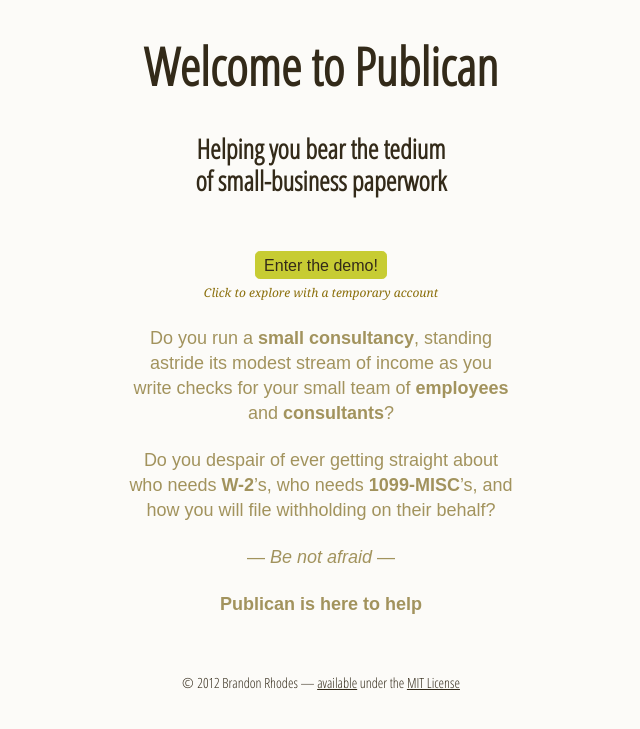
After one commit to brandon-rhodes/publicanus, a Django app: page /accounts/login/ in a window 1280 px wide. The commit adds this page. Shown: the top 729 px of the page, without its empty margins (319-959 px from the left). Run offline with Django 3.2, Linux system fonts and the light colour scheme.

Commit message:
Added a welcome page in place of the login page

```diff
--- a/publican/frontend/static/styles/screen.css
+++ b/publican/frontend/static/styles/screen.css
@@ -573,10 +573,10 @@ a.button:hover {
 hgroup {
   margin-bottom: 3em;
   font-family: "Open Sans Condensed", Arial, sans-serif;
-  line-height: 1;
+  line-height: 1.2;
 }
 hgroup h1 {
-  font-size: 3em;
+  font-size: 2.9em;
 }
 
 /* Universal styles all have hyphens in their name. */
--- /dev/null
+++ b/publican/frontend/templates/publican/login.html
@@ -0,0 +1,38 @@
+{% extends "publican/_design.html" %}
+
+{% block title %}Welcome to Publican{% endblock %}
+
+{% block body %}
+<hgroup>
+  <h1>Welcome to Publican</h1>
+  <h2>Helping you bear the tedium<br>of small-business paperwork</h2>
+</hgroup>
+
+<p>
+  <a class="button" href="/create_demo_account/?next={{ url }}"
+     >Enter the demo!</a>
+  <br>
+  <span class="action-nudge">
+    Click to explore with a temporary account
+  </span>
+</p>
+
+<p>
+  Do you run a <b>small consultancy</b>,
+  standing astride its modest stream of income
+  as you write checks for your small team
+  of <b>employees</b> and <b>consultants</b>?
+</p>
+<p>
+  Do you despair of ever getting straight
+  about who needs <b>W-2</b>’s, who needs <b>1099-MISC</b>’s,
+  and how you will file withholding on their behalf?
+</p>
+<p>
+  — <i>Be not afraid</i> —
+</p>
+<p>
+  <b>Publican is here to help</b>
+</p>
+
+{% endblock %}
--- a/publican/frontend/urls.py
+++ b/publican/frontend/urls.py
@@ -3,5 +3,6 @@ from django.conf.urls import patterns, url
 urlpatterns = patterns(
     'publican.frontend.views',
     url(r'^$', 'index'),
+    url(r'^accounts/login/$', 'login'),
     url(r'^(\w+)/(\w+)/([-\w]+)/$', 'filing', name='filing'),
     )
--- a/publican/frontend/views.py
+++ b/publican/frontend/views.py
@@ -1,5 +1,6 @@
 from collections import defaultdict
 
+from django.contrib.auth.decorators import login_required
 from django.http import Http404
 from django.shortcuts import render_to_response
 
@@ -12,6 +13,7 @@ class Row(object):
     """Throwaway class for the table rows we build for the template."""
 
 
+@login_required
 def index(request):
 
     transactions = company.transactions
@@ -69,6 +71,13 @@ def index(request):
         })
 
 
+def login(request):
+    """For the purposes of this demo, offer one-click account creation."""
+    url = request.GET.get('next', '/')
+    return render_to_response('publican/login.html', {'url': url})
+
+
+@login_required
 def filing(request, region, name, period_name):
     form = registry.get_form(region, name)
     period = get_period(period_name, None)
--- a/sass/screen.scss
+++ b/sass/screen.scss
@@ -135,8 +135,8 @@ a.button {
 hgroup {
     margin-bottom: 3em;
     font-family: $condensed;
-    line-height: 1;
-    h1 { font-size: 3em; }
+    line-height: 1.2;
+    h1 { font-size: 2.9em; }
 }
 
 /* Universal styles all have hyphens in their name. */
```
Also changed, not shown: publican/engine/models.py (+8 -0 lines).
